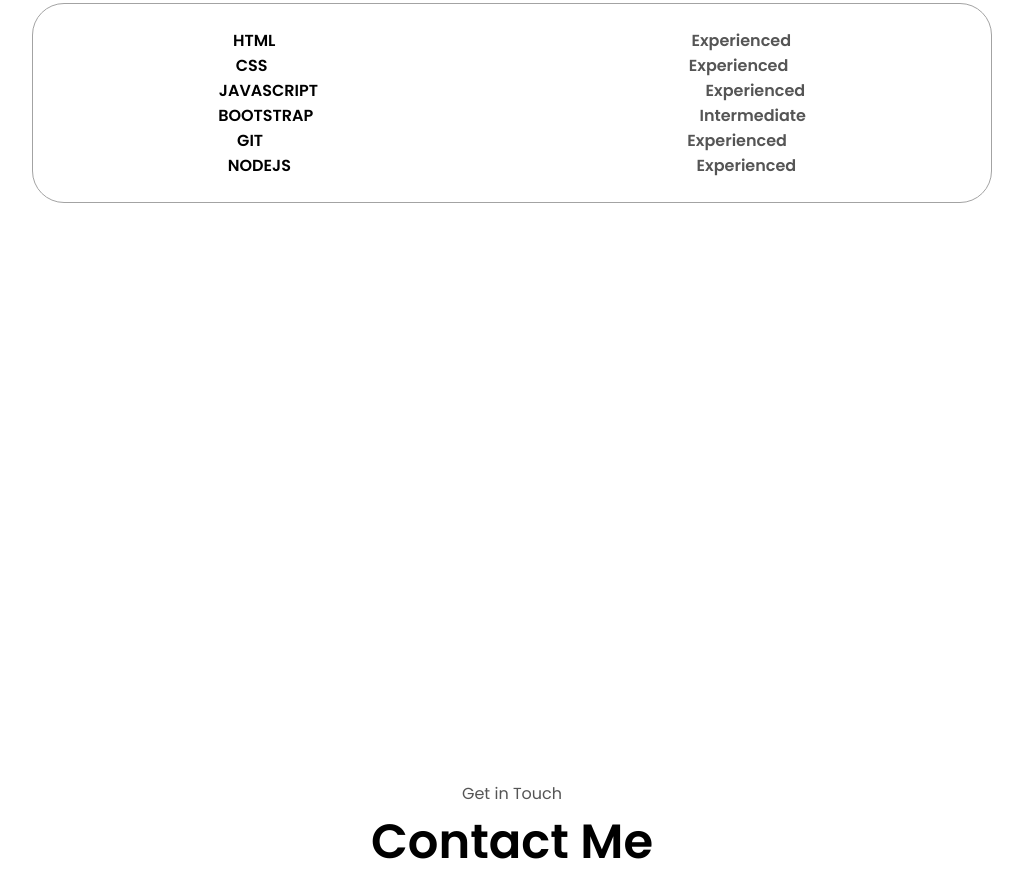
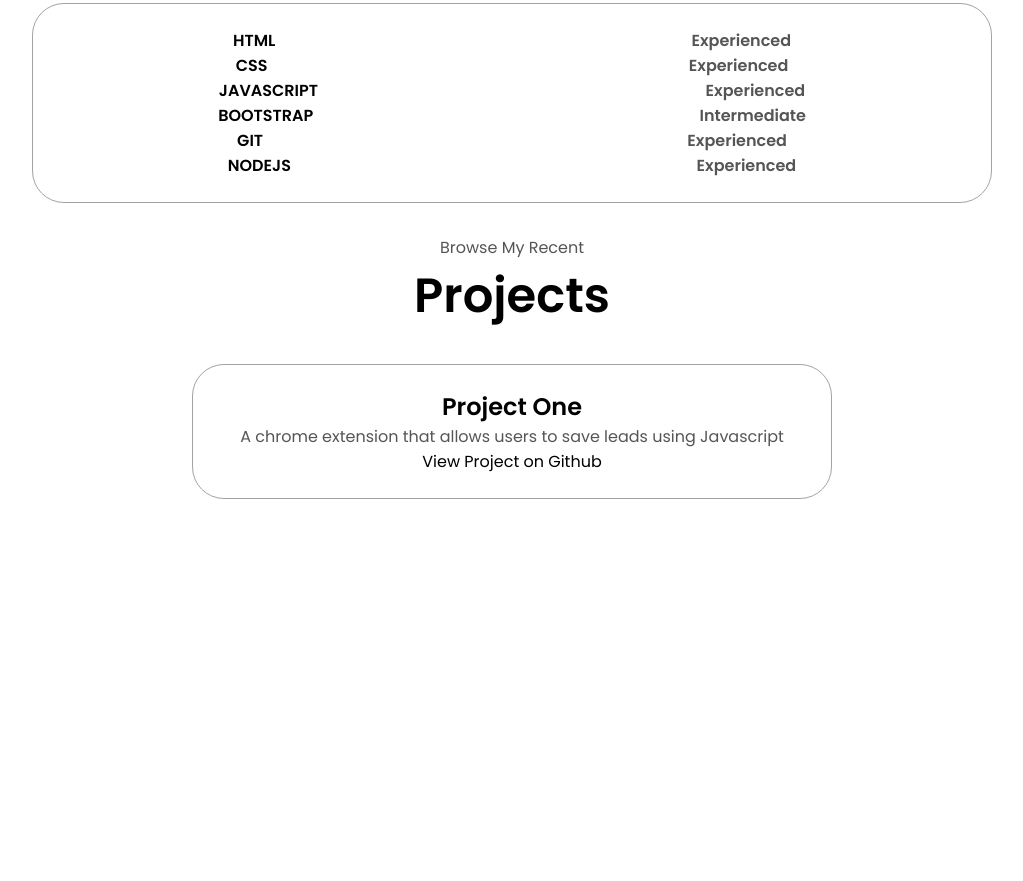
Before and after one commit to omarkarios/my-personal-website, a plain HTML site: page index.html in a window 1280 px wide. Shown: the part 1866-2747 px from the top of the page, without its empty margins (128-1151 px from the left). Drawn offline with Linux system fonts and the light colour scheme.

Commit message:
Added a project to the projects section.

```diff
--- a/index.html
+++ b/index.html
@@ -109,6 +109,19 @@
                 </div>
             </div>
         </div>
+      <section id="projects">
+      <p class="section__text__p1">Browse My Recent</p>
+      <h1 class="title">Projects</h1>
+      <div class="experience-details-container">
+        <div class="about-containers">
+          <div class="details-container color-container">
+            <h2 class="experience-sub-title project-title">Project One</h2>
+             <p>A chrome extension that allows users to save leads using Javascript</p>
+             <a href="https://github.com/omarkarios/Leads-tracker" target="_blank" class="project-link">View Project on Github</a>
+
+            </div>
+          </div>
+        </div>
 
     </section>
     <section id="contact">
```
